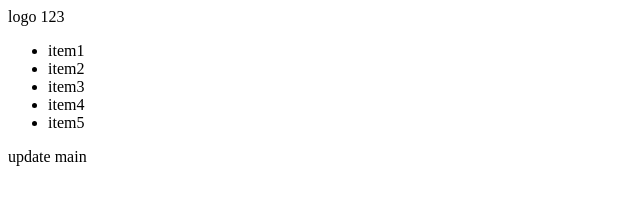
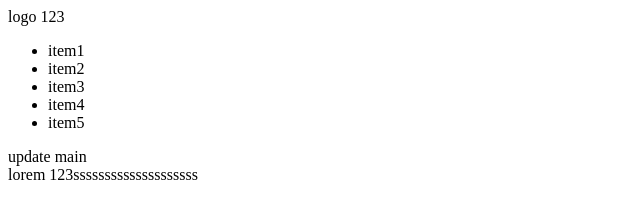
Before and after one commit to quangtriarena/gitflow, a plain HTML site: page index.html in a window 1280 px wide. Shown: the whole page, without its empty margins (0-640 px from the left). Drawn offline with Linux system fonts and the light colour scheme.

Commit message:
update code footer dev

```diff
--- a/index.html
+++ b/index.html
@@ -28,7 +28,9 @@
 
         <main>update main</main>
 
-        <footer></footer>
+        <footer>
+          <div class="footer__container">lorem 123ssssssssssssssssssss</div>
+        </footer>
       </div>
     </div>
   </body>
```
